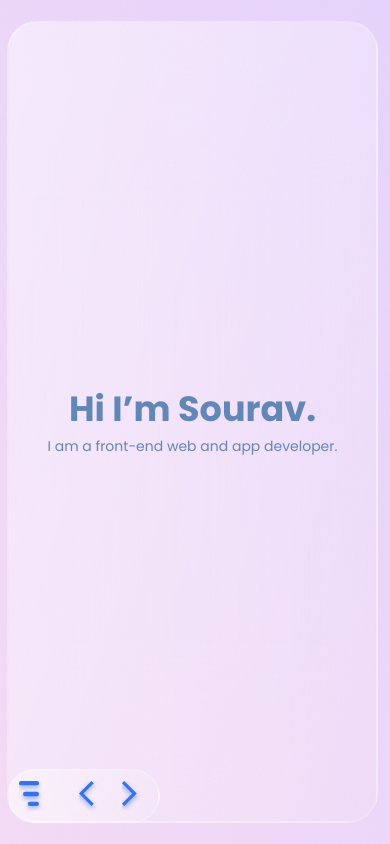
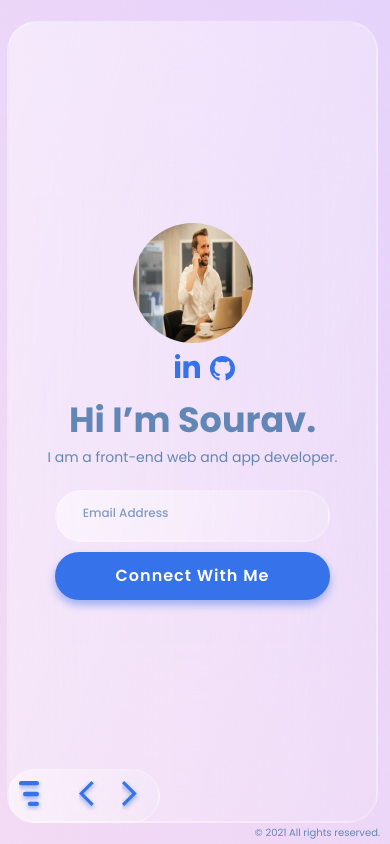
Before and after one commit to souravlayek/Personal-Portfolio-NextJs, a Next.js app: page / in a window 390 px wide. Built offline with nearby package versions, Linux system fonts and the light colour scheme.

Commit message:
Responsive added missing items

```diff
--- a/pages/index.tsx
+++ b/pages/index.tsx
@@ -89,6 +89,7 @@ export default function Home(): JSX.Element {
             <div className="display">{TABS[activeTab]}</div>
           </CSSTransition>
         </BaseLayout>
+        <div className={styles.mobileCopyright}>© 2021 All rights reserved.</div>
       </main>
     </Fragment>
   )
--- a/src/components/tabs/HomeTab.tsx
+++ b/src/components/tabs/HomeTab.tsx
@@ -1,11 +1,43 @@
 import React from 'react'
 import styles from '../../../styles/tab.module.scss'
+import LinkedIn from '../../assets/icons/linkedin.svg'
+import GitHub from '../../assets/icons/github.svg'
+import { Button, Input } from '../ui'
+import Image from 'next/image'
 
 const HomeTab = (): JSX.Element => {
   return (
     <div className={styles.homeTabContainer}>
+      <div className={styles.profile}>
+        <div className={styles.user_info}>
+          <div className={styles.profile_pic}>
+            <Image width="100%" height="100%" src="/images/profile.jpg" layout="responsive" />
+          </div>
+          <div className={styles.socialIcons}>
+            <div className={styles.s_icon}>
+              <a href="https://google.com">
+                <LinkedIn />
+              </a>
+            </div>
+            <div className={styles.s_icon}>
+              <a href="https://google.com">
+                <GitHub />
+              </a>
+            </div>
+          </div>
+        </div>
+      </div>
       <div className={styles.heading}>Hi I’m Sourav.</div>
       <div className={styles.tagline}>I am a front-end web and app developer.</div>
+      <div className={styles.cta}>
+        <Input placeholder="Email Address" name="email" type="email" />
+        <Button
+          title="Connect With Me"
+          action={() => {
+            console.log('click')
+          }}
+        />
+      </div>
     </div>
   )
 }
--- a/src/layout/BaseLayout.tsx
+++ b/src/layout/BaseLayout.tsx
@@ -40,12 +40,17 @@ const BaseLayout = (props: Props): JSX.Element => {
             </div>
             <div className={styles.name}>Sourav Layek</div>
             <div className={styles.designation}>Software Developer</div>
+            {/* social icons */}
             <div className={styles.socialIcons}>
               <div className={styles.s_icon}>
-                <LinkedIn />
+                <a href="https://google.com">
+                  <LinkedIn />
+                </a>
               </div>
               <div className={styles.s_icon}>
-                <GitHub />
+                <a href="https://google.com">
+                  <GitHub />
+                </a>
               </div>
             </div>
           </div>
@@ -62,12 +67,16 @@ const BaseLayout = (props: Props): JSX.Element => {
         </div>
         <div className={styles.content}>{props.children}</div>
       </div>
+      {/* side bars */}
       <div className={styles.sideSection}>
         <div className={`${styles.sidebar_one} ${sideMenu ? styles.active : ''}`}>
           <div
             role="button"
             tabIndex={0}
-            onClick={() => props.setActiveTab('set', 0)}
+            onClick={() => {
+              props.setActiveTab('set', 0)
+              openSideMenu()
+            }}
             className={props.currentTab === 0 ? styles.activeItem : styles.item}
           >
             <Home />
@@ -76,7 +85,10 @@ const BaseLayout = (props: Props): JSX.Element => {
           <div
             role="button"
             tabIndex={0}
-            onClick={() => props.setActiveTab('set', 1)}
+            onClick={() => {
+              props.setActiveTab('set', 1)
+              openSideMenu()
+            }}
             className={props.currentTab === 1 ? styles.activeItem : styles.item}
           >
             <About />
@@ -85,7 +97,10 @@ const BaseLayout = (props: Props): JSX.Element => {
           <div
             role="button"
             tabIndex={0}
-            onClick={() => props.setActiveTab('set', 2)}
+            onClick={() => {
+              props.setActiveTab('set', 2)
+              openSideMenu()
+            }}
             className={props.currentTab === 2 ? styles.activeItem : styles.item}
           >
             <Resume />
@@ -94,7 +109,10 @@ const BaseLayout = (props: Props): JSX.Element => {
           <div
             role="button"
             tabIndex={0}
-            onClick={() => props.setActiveTab('set', 3)}
+            onClick={() => {
+              props.setActiveTab('set', 3)
+              openSideMenu()
+            }}
             className={props.currentTab === 3 ? styles.activeItem : styles.item}
           >
             <Experience />
@@ -103,7 +121,10 @@ const BaseLayout = (props: Props): JSX.Element => {
           <div
             role="button"
             tabIndex={0}
-            onClick={() => props.setActiveTab('set', 4)}
+            onClick={() => {
+              props.setActiveTab('set', 4)
+              openSideMenu()
+            }}
             className={props.currentTab === 4 ? styles.activeItem : styles.item}
           >
             <Blogs />
@@ -112,7 +133,10 @@ const BaseLayout = (props: Props): JSX.Element => {
           <div
             role="button"
             tabIndex={0}
-            onClick={() => props.setActiveTab('set', 5)}
+            onClick={() => {
+              props.setActiveTab('set', 5)
+              openSideMenu()
+            }}
             className={props.currentTab === 5 ? styles.activeItem : styles.item}
           >
             <Podcast />
@@ -121,7 +145,10 @@ const BaseLayout = (props: Props): JSX.Element => {
           <div
             role="button"
             tabIndex={0}
-            onClick={() => props.setActiveTab('set', 6)}
+            onClick={() => {
+              props.setActiveTab('set', 6)
+              openSideMenu()
+            }}
             className={props.currentTab === 6 ? styles.activeItem : styles.item}
           >
             <Contact />
--- a/styles/Home.module.css
+++ b/styles/Home.module.css
@@ -9,3 +9,27 @@
   justify-content: center;
   align-items: center;
 }
+.mobileCopyright {
+  display: none;
+  font-family: 'Poppins';
+  font-style: normal;
+  font-weight: normal;
+  font-size: 10px;
+  line-height: 12px;
+  color: #6287b6;
+
+}
+@media only screen and (max-width: 769px) {
+  .main {
+    position: relative;
+  }
+  .mobileCopyright {
+  display: inline-block;
+  position: absolute;
+  bottom: 0;
+  right: 0;
+  z-index: 0;
+  flex-direction: row-reverse;
+  padding: 5px 10px;
+}
+}
--- a/styles/tab.module.scss
+++ b/styles/tab.module.scss
@@ -42,6 +42,50 @@
       font-size: 14px;
       line-height: 25px;
       text-align: center;
+    }
+  }
+  .profile {
+    display: none;
+    flex-direction: column;
+    align-items: center;
+    width: 100%;
+    @media only screen and (max-width: 769px) {
+      display: flex;
+    }
+    .user_info {
+      display: flex;
+      flex-direction: column;
+      justify-content: center;
+      align-items: center;
+      .profile_pic {
+        width: 172px;
+        height: 172px;
+        border-radius: 50%;
+        overflow: hidden;
+        @media only screen and (max-width: 1024px) {
+          width: 120px;
+          height: 120px;
+        }
+      }
+      .socialIcons {
+        width: 80%;
+        padding: 10px 25%;
+        display: flex;
+        gap: 10px;
+        justify-content: space-around;
+        align-items: center;
+        .s_icon:last-child {
+          transform: translateY(3px);
+        }
+      }
+    }
+  }
+  .cta {
+    display: none;
+    width: 100%;
+    padding: 10px 10%;
+    @media only screen and (max-width: 769px) {
+      display: inline-block;
     }
   }
 }
```
